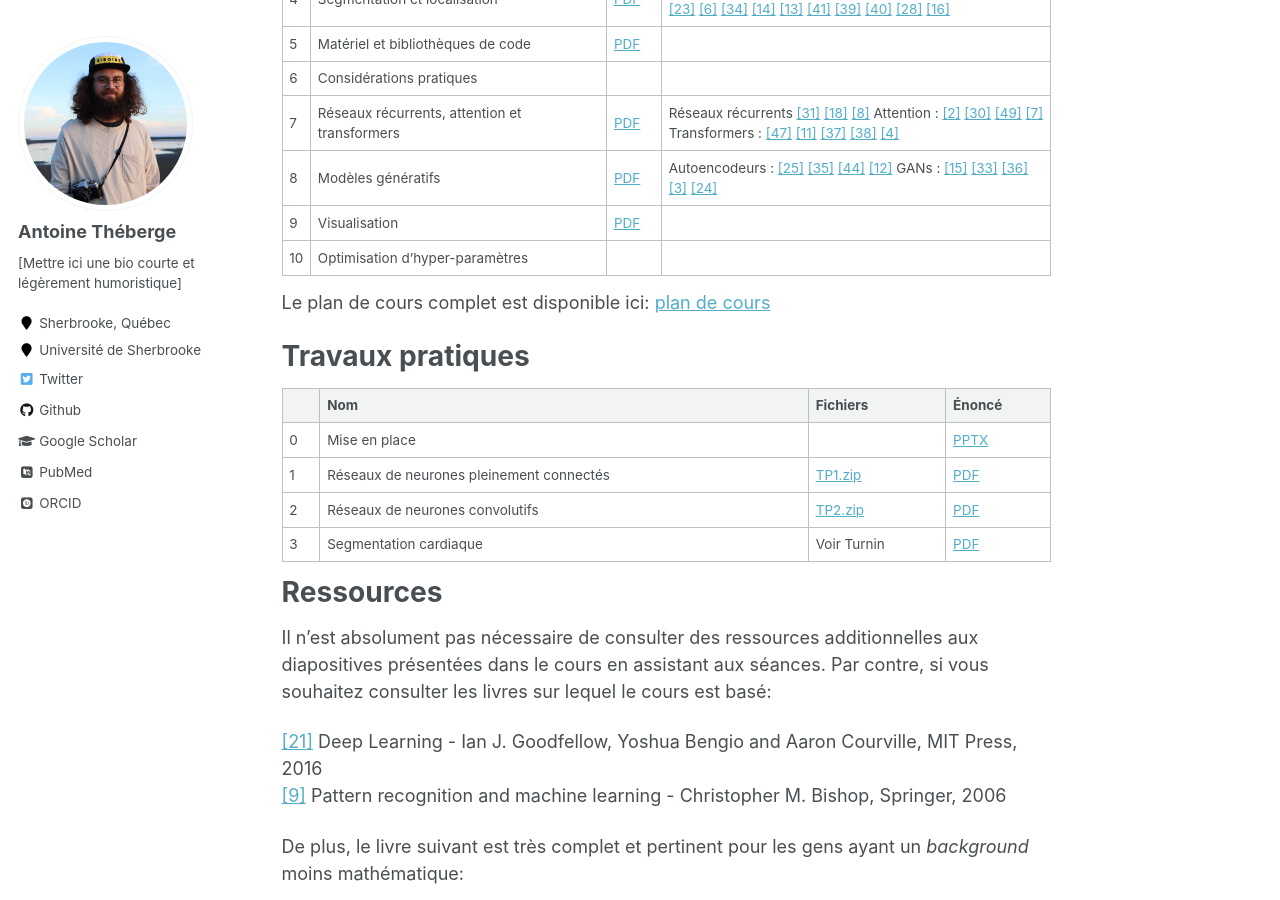
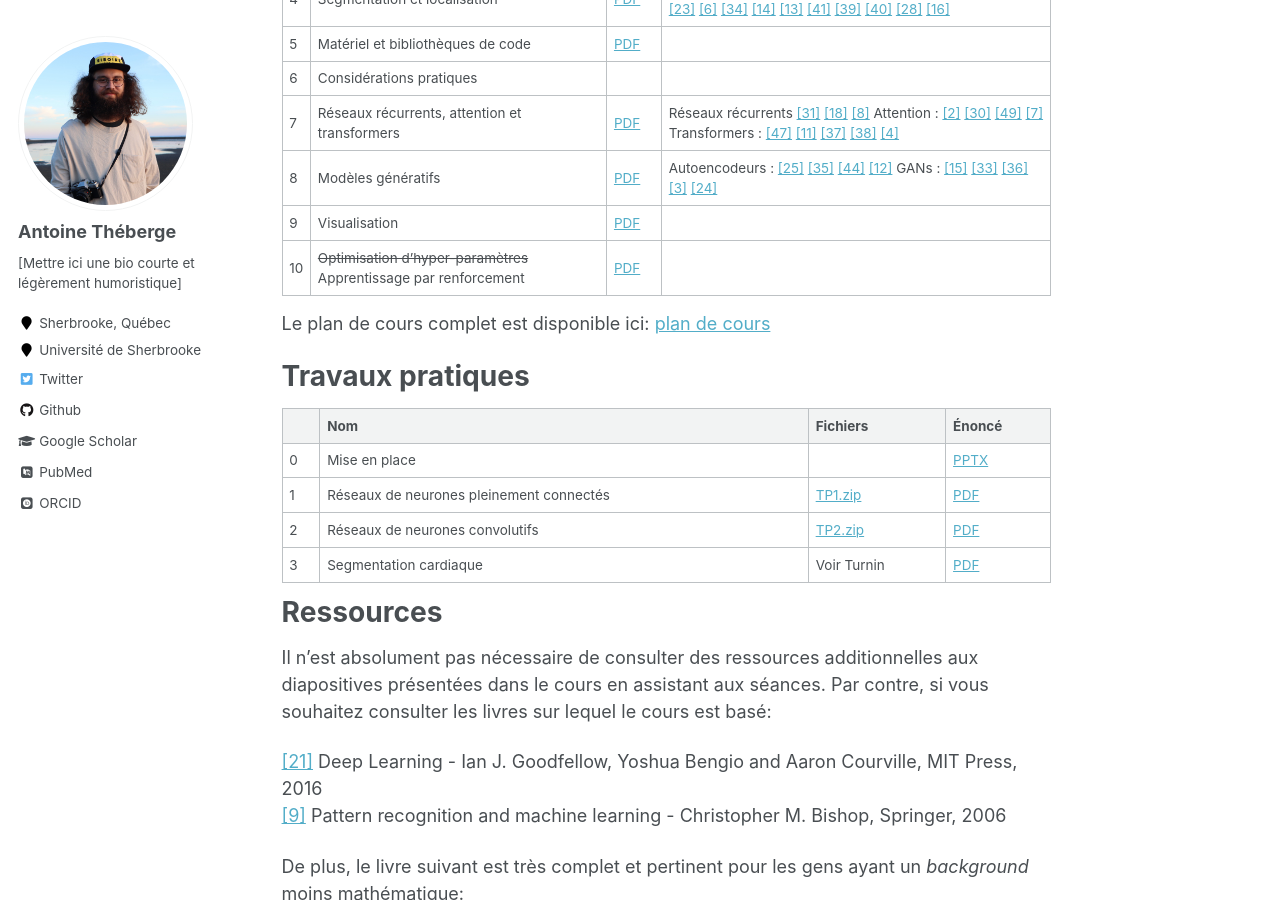
Before and after one commit to AntoineTheb/AntoineTheb.github.io, a Jekyll site: the page built from _teaching/2021-spring-ift780.md, in a window 1280 px wide and 900 px high, scrolled down 958 px. Built offline with Jekyll 4.4.1, drawn with Linux system fonts in a browser that asks for light colours; some web fonts are replaced.

Commit message:
ENH: 10 - reinforcement

```diff
--- a/_teaching/2021-spring-ift780.md
+++ b/_teaching/2021-spring-ift780.md
@@ -31,7 +31,7 @@ Méthode pédagogique
 | 7  | Réseaux récurrents, attention et transformers                       | [PDF](/files/ift780/07_reseaux_recurrents.pdf) | Réseaux récurrents [[31]](#31) [[18]](#18) [[8]](#8) Attention : [[2]](#2) [[30]](#30) [[49]](#49) [[7]](#7) Transformers : [[47]](#47) [[11]](#11) [[37]](#37) [[38]](#38) [[4]](#4)|
 | 8  | Modèles génératifs                                                  | [PDF](/files/ift780/08_modeles_generatifs.pdf) | Autoencodeurs : [[25]](#25) [[35]](#35) [[44]](#44) [[12]](#12) GANs : [[15]](#15) [[33]](#33) [[36]](#36) [[3]](#3) [[24]](#24) |
 | 9  | Visualisation                                                       | [PDF](/files/ift780/09_visualisation.pdf) |           |
-| 10 | Optimisation d’hyper-paramètres                                     |                                            |           |
+| 10 | ~~Optimisation d’hyper-paramètres~~ Apprentissage par renforcement    |  [PDF](/files/ift780/10_renforcement.pdf) |           |
 
 Le plan de cours complet est disponible ici: [plan de cours](/files/ift780/ift780.pdf)
 
```
Also changed, not shown: 2 other files.
